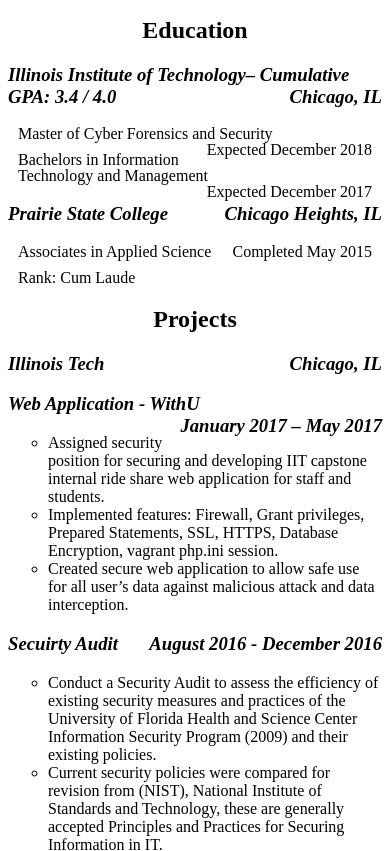
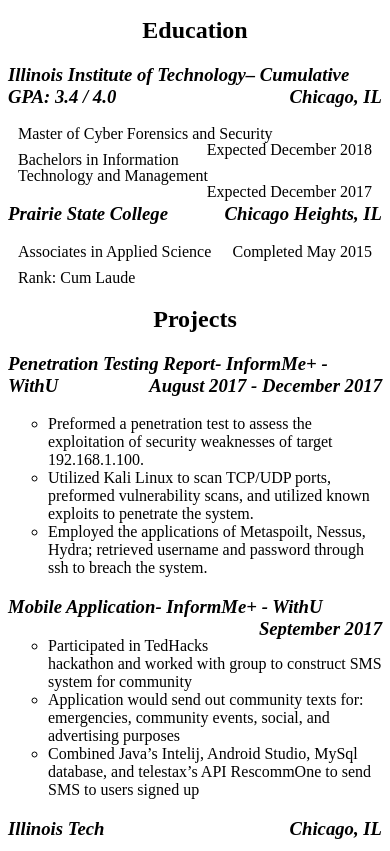
Before and after one commit to agomez15/agomez15.github.io, a plain HTML site: page Resume.html in a window 390 px wide. Shown: the part 256-1107 px from the top of the page. Drawn offline with Linux system fonts and the light colour scheme.

Commit message:
Added two projects
Added pentesting report and mobile application report to projects, added kali linux as tool, only have C as language now, no C++ or C#

```diff
--- a/Resume.html
+++ b/Resume.html
@@ -40,6 +40,22 @@
 
 
   <h2>Projects</h2>
+   <h3>Penetration Testing Report- InformMe+ - WithU<span style="float:right;">August 2017 - December 2017 </span></h3>
+  <ul style="list-style-type:circle">
+  <li>Preformed a penetration test to assess the exploitation of security weaknesses of target 192.168.1.100.   </li>
+  <li>Utilized Kali Linux to scan TCP/UDP ports, preformed vulnerability scans, and utilized known exploits to penetrate the system.</li>
+  <li>Employed the applications of Metaspoilt, Nessus, Hydra; retrieved username and password through ssh to breach the system.</li>
+  </ul>
+
+
+  <h3>Mobile Application- InformMe+ - WithU<span style="float:right;">September 2017 </span></h3>
+  <ul style="list-style-type:circle">
+  <li>Participated in TedHacks hackathon and worked with group to construct SMS system for community </li>
+  <li>Application would send out community texts for: emergencies, community events, social, and advertising purposes</li>
+  <li>Combined Java’s Intelij, Android Studio, MySql database, and telestax’s API RescommOne to send SMS to users signed up</li>
+  </ul>
+
+
   <h3>Illinois Tech<span style="float:right;">Chicago, IL</span></h3>
   <h3>Web Application - WithU<span style="float:right;">January 2017 – May 2017 </span></h3>
   <ul style="list-style-type:circle">
@@ -111,6 +127,7 @@
  	<tr>
  		<td>MS PowerShell</td>
  		<td>VMware</td>
+		<td>Kali Linux</td>
  	</tr>
  		 <td>Vagrant</td>
  		 <td>Linux(Ubuntu)</td>
@@ -119,8 +136,7 @@
  <table>
 	 <tr>
 		 <td>Java</td>
-		 <td>C++</td>
-		 <td>C#</td>
+		 <td>C</td>
 		  <td>Python</td>
 		</tr>
 </table>
```
